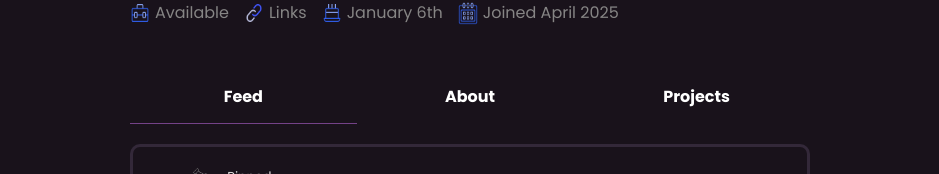
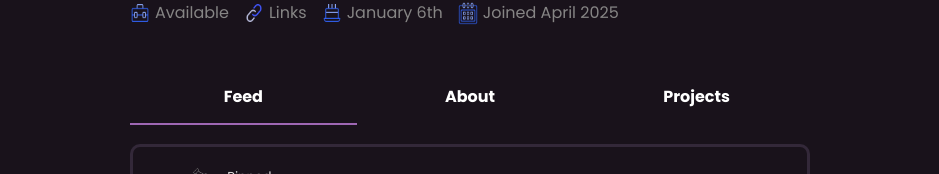
Before and after one commit to lisaosinowo/my-react-portfolio, a React (Vite) app: page / in a window 1280 px wide. In both pictures the pointer is over the element "Feed". Shown: the part 548-722 px from the top of the page, without its empty margins (170-1109 px from the left). Built offline with nearby package versions, Linux system fonts and the light colour scheme.

Commit message:
Changed section button line colour to lilac2

```diff
--- a/src/styles/_sectionbutton.scss
+++ b/src/styles/_sectionbutton.scss
@@ -28,12 +28,12 @@
       width: 100%;
       background-image: repeating-linear-gradient(
          to bottom,
-         variables.$purple,
-         variables.$purple 1px,
+         variables.$lilac2,
+         variables.$lilac2 2px,
          transparent 1px,
          transparent 3px,
-         variables.$purple 3px,
-         variables.$purple 4px
+         variables.$lilac2 3px,
+         variables.$lilac2 4px
       );
       transform: scaleX(0);
       transform-origin: left;
```
